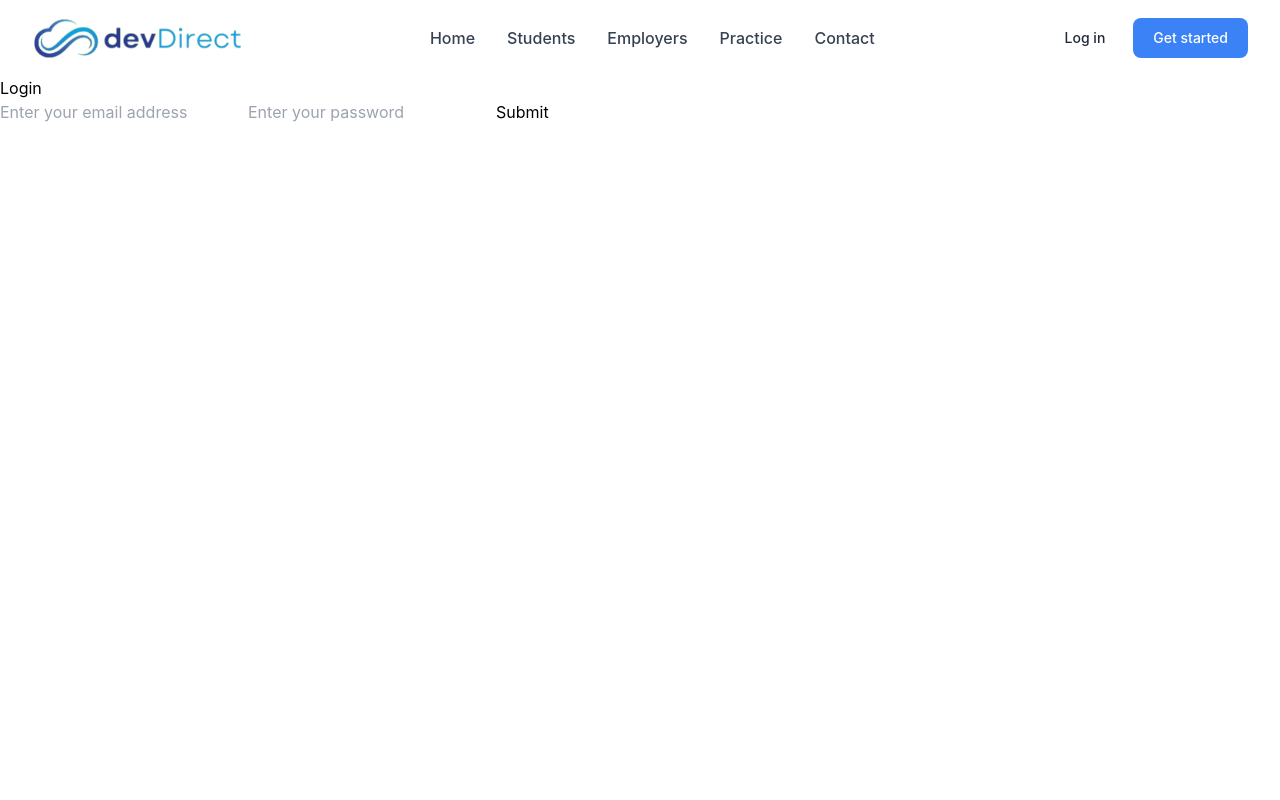
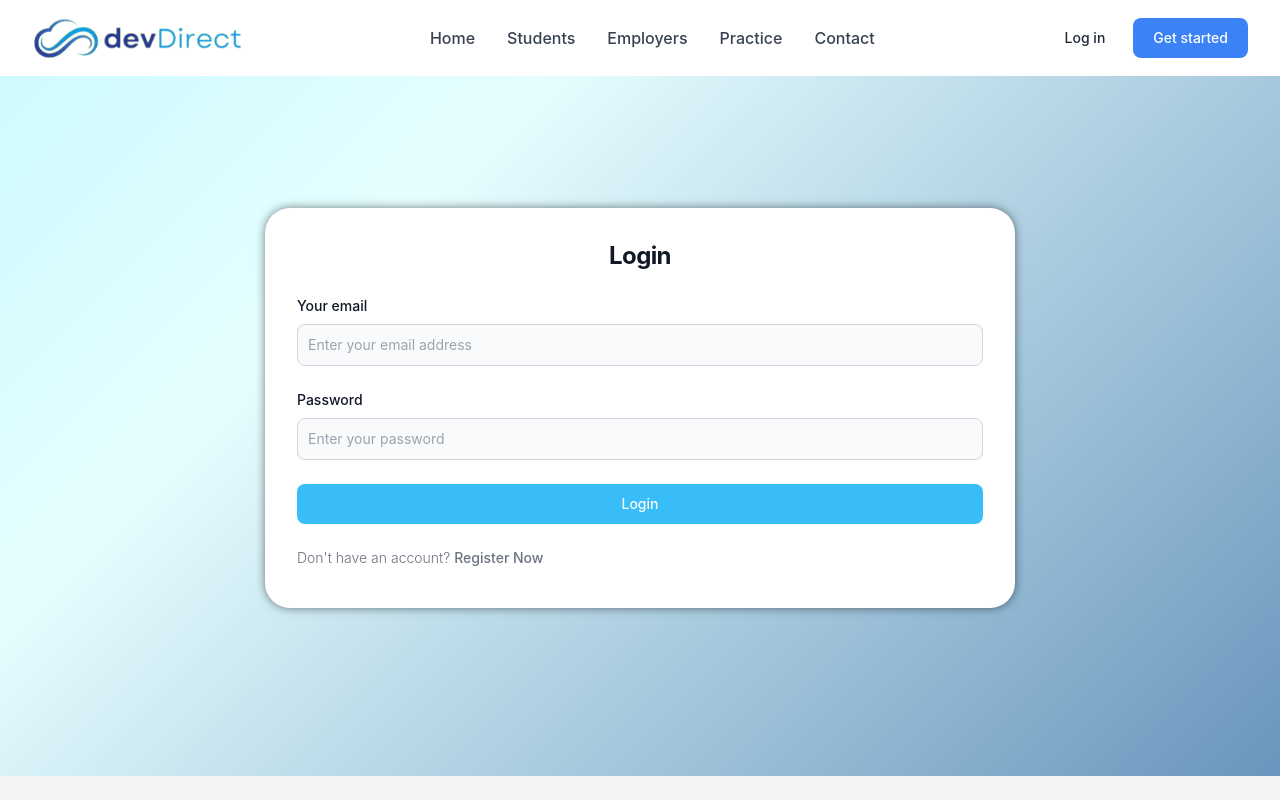
Before and after one commit to Animeet/DevDirect, a React (Create React App) app in the folder client/: page /login in a window 1280 px wide. Shown: the top 800 px of the page. Built offline with nearby package versions, Linux system fonts and the light colour scheme; no server answers.

Commit message:
Long list of changes

```diff
--- a/client/src/App.js
+++ b/client/src/App.js
@@ -9,6 +9,7 @@ import Dashboard from './pages/Dashboard.js';
 import Login from './pages/Login.js';
 import Register from './pages/Register.js';
 import Header from './components/Header.js';
+import Footer from './components/Footer.js';
 
 //importing components
 // import Header from './components/Header.js';
@@ -37,6 +38,7 @@ function App() {
         <Route path="/login" element={!user ? <Login setUser={setUser} /> : <Navigate to="/dashboard" />} />
         <Route path="/register" element={!user ? <Register setUser={setUser} /> : <Navigate to="/dashboard" />} />
       </Routes>
+    <Footer />
     </>
   )
 }
--- a/client/src/components/Header.js
+++ b/client/src/components/Header.js
@@ -24,12 +24,11 @@ function Header({user}) {
 
     return (
         <header>
-            <nav className="bg-white border-gray-200 px-4 lg:px-6 py-2.5">
-                <div className="flex flex-wrap justify-between items-center mx-auto max-w-screen-xl">
-                    <a href="#" className="flex items-center">
-                        <img src={logo} className="mr-3 h-14" alt="devDirect Logo" />
+            <nav class="bg-white border-gray-200 px-4 lg:px-6 py-2.5">
+                <div class="flex flex-wrap justify-between items-center mx-auto max-w-screen-xl">
+                    <a href="#" class="flex items-center">
+                        <img src={logo} class="mr-3 h-14" alt="devDirect Logo" />
                     </a>
-
                     <div class="flex items-center lg:order-2">
                         <a href="/login" class="text-gray-800 hover:bg-gray-50 focus:ring-4 focus:ring-gray-300 font-medium rounded-lg text-sm px-4 lg:px-5 py-2 lg:py-2.5 mr-2 focus:outline-none">{user ? "Dashboard" : "Log in"}</a>
                         {
@@ -39,10 +38,9 @@ function Header({user}) {
                                 <a href="/register" class="text-white bg-blue-500 hover:bg-primary-800 focus:ring-4 focus:ring-primary-300 font-medium rounded-lg text-sm px-4 lg:px-5 py-2 lg:py-2.5 mr-2 focus:outline-none">Get started</a>
                             )
                         }
-
                     </div>
-                    <div className="hidden justify-between items-center w-full lg:flex lg:w-auto lg:order-1" id="mobile-menu-2">
-                        <ul className="flex flex-col mt-4 font-medium lg:flex-row lg:space-x-8 lg:mt-0">
+                    <div class="hidden justify-between items-center w-full lg:flex lg:w-auto lg:order-1" id="mobile-menu-2">
+                        <ul class="flex flex-col mt-4 font-medium lg:flex-row lg:space-x-8 lg:mt-0">
                             <li>
                                 <a href="/" class="block py-2 pr-4 pl-3 text-gray-700 border-b border-gray-100 hover:bg-gray-50 lg:hover:bg-transparent lg:border-0 lg:hover:text-primary-700 lg:p-0">Home</a>
                             </li>
@@ -63,7 +61,6 @@ function Header({user}) {
                 </div>
             </nav>
         </header>
-
     )
 }
 
--- a/client/src/index.css
+++ b/client/src/index.css
@@ -42,6 +42,11 @@ code {
 
 .loginform {
   height: 700px;
+}
+
+.dashform {
+  display: flex;
+  justify-content: center;
 }
 
 .mytabs {
@@ -100,6 +105,14 @@ code {
   box-shadow: 0 0 10px rgba(0, 0, 0, 0.5);
 }
 
+.dashsize {
+  background-color: white;
+  border-radius: 25px;
+  width: 950px;
+  -webkit-box-shadow: 0 0 10px #00000091;
+  box-shadow: 0 0 10px #00000091;
+}
+
 .section1size {
   margin-top: 150px;
   margin-left: 125px;
@@ -151,7 +164,7 @@ code {
 
 .practice-section {
   background-color: rgb(130, 130, 130);
-  height: 65vh;
+  height: 600px;
 }
 
 .textbox {
--- a/client/src/pages/Dashboard.js
+++ b/client/src/pages/Dashboard.js
@@ -11,7 +11,6 @@ function Dashboard(props) {
                     <h1 className="text-center p-10 font-bold text-5xl tracking-wider">Student Dashboard</h1>
 
                     <hr />
-
 
                     <div className=" flex flex-row justify-between p-6">
                         <label for="portfolio" className="font-medium text-gray-900 underline">Portfolio:</label>
@@ -82,7 +81,6 @@ function Dashboard(props) {
                     </div>
                 </div>
             </section>
-            <Footer />
         </div>
     )
 }
--- a/client/src/pages/Login.js
+++ b/client/src/pages/Login.js
@@ -33,25 +33,38 @@ function Login(props) {
   }
 
   return (
-    <form onSubmit={handleSubmit}>
-      <h1>Login</h1>
-
-      {errorMessage && <p className="error">{errorMessage}</p>}
-
-      <input
-        name="email"
-        onChange={handleInputChange}
-        value={formData.email}
-        type="email"
-        placeholder="Enter your email address" />
-      <input
-        name="password"
-        onChange={handleInputChange}
-        value={formData.password}
-        type="password"
-        placeholder="Enter your password" />
-      <button>Submit</button>
-    </form>
+    <section class="flex justify-center p-8 registerbody loginform">
+        <div class=" mb-14 p-6 space-y-4 md:space-y-6 sm:p-8 loginsize bg-white tab">
+            <h1
+                class="text-xl font-bold leading-tight tracking-tight text-gray-900 md:text-2xl dark:text-white text-center">
+                Login
+            </h1>
+            <form class="space-y-4 md:space-y-6" action="#" onSubmit={handleSubmit}>
+                <div>
+                    <label for="email" class="block mb-2 text-sm font-medium text-gray-900 dark:text-white">Your
+                        email</label>
+                    <input name="email"
+                        class="bg-gray-50 border border-gray-300 text-gray-900 sm:text-sm rounded-lg focus:ring-primary-600 focus:border-primary-600 block w-full p-2.5 dark:bg-gray-700 dark:border-gray-600 dark:placeholder-gray-400 dark:text-white dark:focus:ring-blue-500 dark:focus:border-blue-500"
+                        onChange={handleInputChange} value={formData.email} type="email"
+                        placeholder="Enter your email address" />
+                </div>
+                <div>
+                    <label for="password"
+                        class="block mb-2 text-sm font-medium text-gray-900 dark:text-white">Password</label>
+                    <input name="password"
+                        class="bg-gray-50 border border-gray-300 text-gray-900 sm:text-sm rounded-lg focus:ring-primary-600 focus:border-primary-600 block w-full p-2.5 dark:bg-gray-700 dark:border-gray-600 dark:placeholder-gray-400 dark:text-white dark:focus:ring-blue-500 dark:focus:border-blue-500"
+                        onChange={handleInputChange} value={formData.password} type="password"
+                        placeholder="Enter your password" />
+                </div>
+                <button type="submit"
+                    class="w-full text-white bg-sky-400 hover:bg-primary-700 focus:ring-4 focus:outline-none focus:ring-primary-300 font-medium rounded-lg text-sm px-5 py-2.5 text-center dark:bg-primary-600 dark:hover:bg-primary-700 dark:focus:ring-primary-800">Login</button>
+                <p class="text-sm font-light text-gray-500 dark:text-gray-400">
+                    Don't have an account? <a href="#"
+                        class="font-medium text-primary-600 hover:underline dark:text-primary-500">Register Now</a>
+                </p>
+            </form>
+        </div>
+    </section>
   )
 }
 
--- a/client/src/pages/Register.js
+++ b/client/src/pages/Register.js
@@ -139,7 +139,7 @@ function Register(props) {
     <>
       <section className="flex justify-center p-8 registerbody">
         <div>
-          <div class=" mb-14 p-6 space-y-4 md:space-y-6 sm:p-8 formsize bg-white tab">
+          <div class=" m-14 p-6 space-y-4 md:space-y-6 sm:p-8 formsize bg-white tab">
             <h1 class="text-xl font-bold leading-tight tracking-tight text-gray-900 md:text-2xl">
               Create A User Account
             </h1>
@@ -188,7 +188,6 @@ function Register(props) {
           </div>
         </div>
       </section>
-      <Footer />
     </>
   )
 }
```
Also changed, not shown: client/src/pages/Landing.js (+17 -24 lines).
